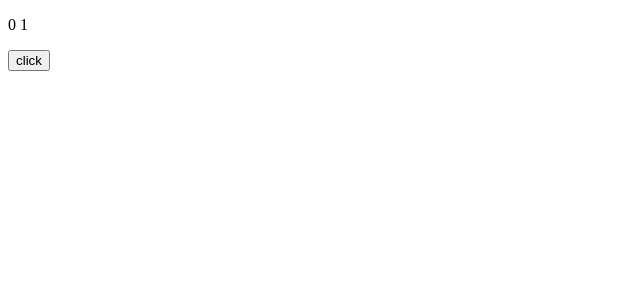
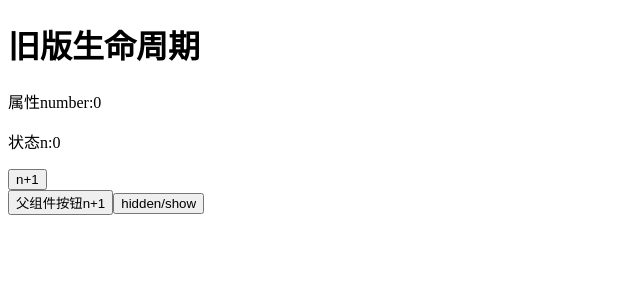
Before and after one commit to JwhJw/my_react, a React (Create React App) app: page / in a window 1280 px wide. Shown: the top 300 px of the page, without its empty margins (0-640 px from the left). Built offline with nearby package versions, Linux system fonts and the light colour scheme.

Commit message:
2-10.生命周期

```diff
--- /dev/null
+++ b/src/components/App.js
@@ -0,0 +1,27 @@
+import React, { Component } from 'react'
+import NewLifeCircle from './NewLifeCircle'
+
+export default class App extends Component {
+    state = {
+        number: 0,
+        isShow: true
+    }
+    render() {
+        const cmp = this.state.isShow ? <NewLifeCircle number={this.state.number} /> : null;
+        return (
+            <div>
+                {cmp}
+                <button onClick={() => {
+                    this.setState({
+                        number: this.state.number + 1
+                    })
+                }}>父组件按钮n+1</button>
+                <button onClick={()=>{
+                    this.setState({
+                        isShow:!this.state.isShow
+                    })
+                }}>hidden/show</button>
+            </div>
+        )
+    }
+}
--- a/src/components/Comp.js
+++ /dev/null
@@ -1,35 +0,0 @@
-import React, { Component } from 'react'
-export default class Comp extends Component {
-    state = {
-        n: 0,
-        a: 1
-    }
-    handleClick = () => {
-        this.setState(cur => {
-            return {
-                n: cur.n + 1
-            }
-        }, () => {
-            console.log('callback:', this.state.n)
-        })
-        this.setState(cur => {
-            return {
-                n: cur.n + 1
-            }
-        })
-        this.setState(cur => {
-            return {
-                n: cur.n + 1
-            }
-        })
-    }
-    render() {
-        console.log('render')
-        return (
-            <div>
-                <p>{this.state.n} {this.state.a}</p>
-                <button onClick={this.handleClick}>click</button>
-            </div>
-        )
-    }
-}
--- /dev/null
+++ b/src/components/NewLifeCircle.js
@@ -0,0 +1,40 @@
+import React, { Component } from 'react'
+
+export default class OldLifeCircle extends Component {
+    constructor(props) {
+        super(props);
+        this.state = {
+            n: 0,
+        }
+        console.log('一个新组件诞生了');
+    }
+    static getDerivedStateFromProps(props, state) {
+        console.log('getDerivedStateFromProps')
+    }
+    getSnapshotBeforeUpdate = (prevProps, prevState) => {
+        console.log('getSnapshotBeforeUpdate')
+        return 111
+    }
+    componentDidUpdate(prevProps, prevState,snap) {
+        console.log('componentDidUpdate',snap)
+    }
+
+
+
+
+    render() {
+        console.log('render')
+        return (
+            <div>
+                <h1> 旧版生命周期</h1>
+                <p>属性number:{this.props.number}</p>
+                <p>状态n:{this.state.n}</p>
+                <button onClick={() => {
+                    this.setState({
+                        n: this.state.n + 1
+                    })
+                }}>n+1</button>
+            </div>
+        )
+    }
+}
--- a/src/index.js
+++ b/src/index.js
@@ -1,6 +1,6 @@
 import React from 'react';
 import ReactDOM from 'react-dom';
-import Comp from './components/Comp'
+import App from './components/App'
 
 const container = document.getElementById('root')
-ReactDOM.render(<Comp />, container)
+ReactDOM.render(<App/>, container)
```
Also changed, not shown: src/components/App copy.js (added, +27 -0 lines), src/components/Comp copy.js (deleted, +0 -24 lines), src/components/OldLifeCircle.js (added, +56 -0 lines).
